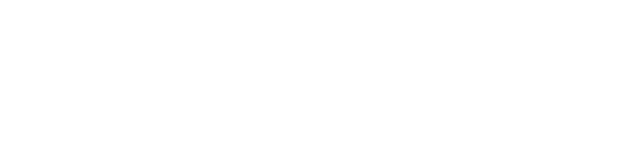
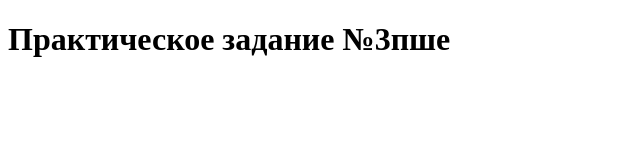
Before and after one commit to Vadim-Orl/new_skillbox, a plain HTML site: page index.html in a window 1280 px wide. Shown: the whole page, without its empty margins (0-640 px from the left). Drawn offline with Linux system fonts and the light colour scheme.

Commit message:
feat: added title

```diff
--- a/index.html
+++ b/index.html
@@ -6,6 +6,6 @@
     <title>Test_skillbox</title>
 </head>
 <body>
-
+    <h1>Практическое задание №3пше</h1>
 </body>
 </html>
```
